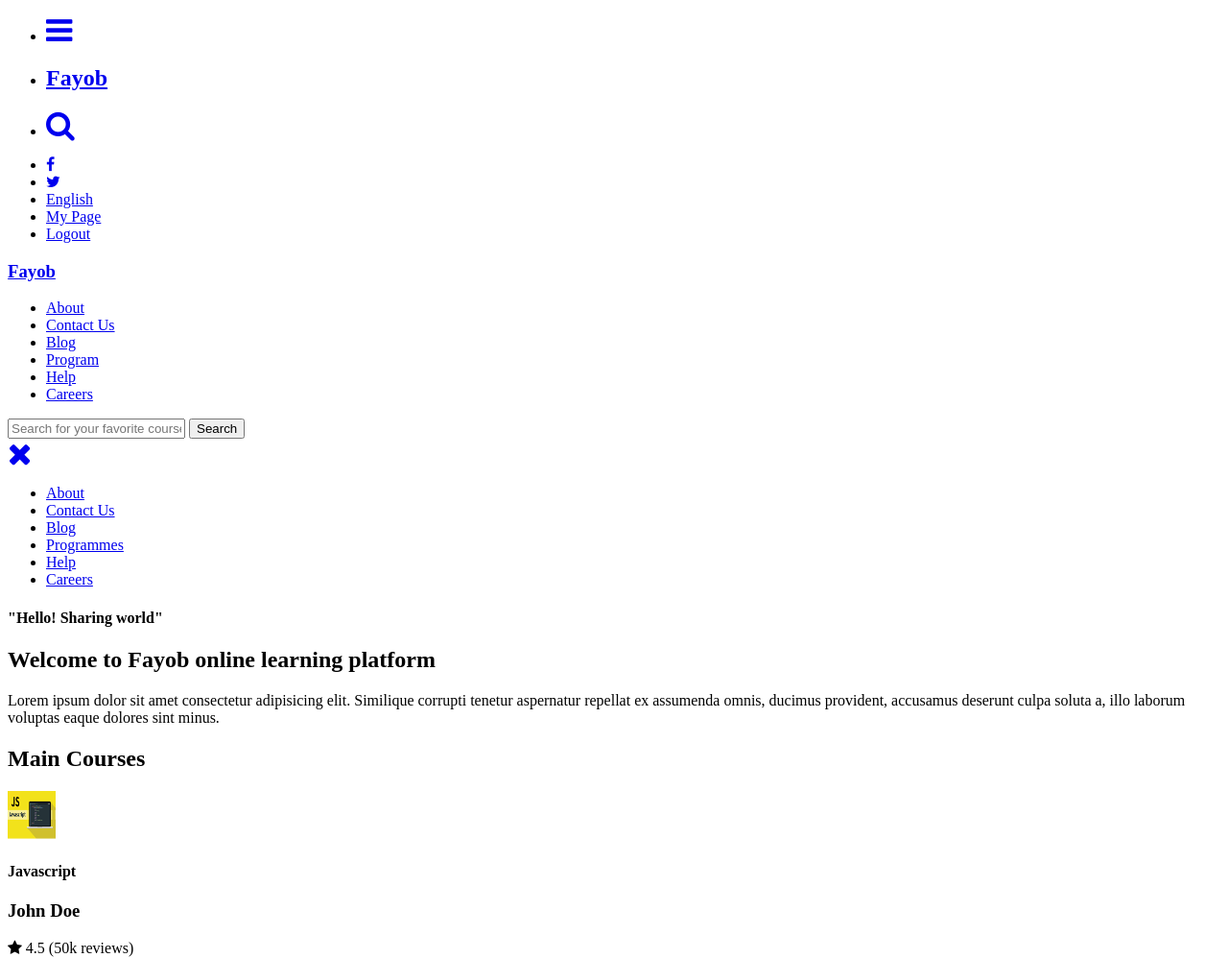
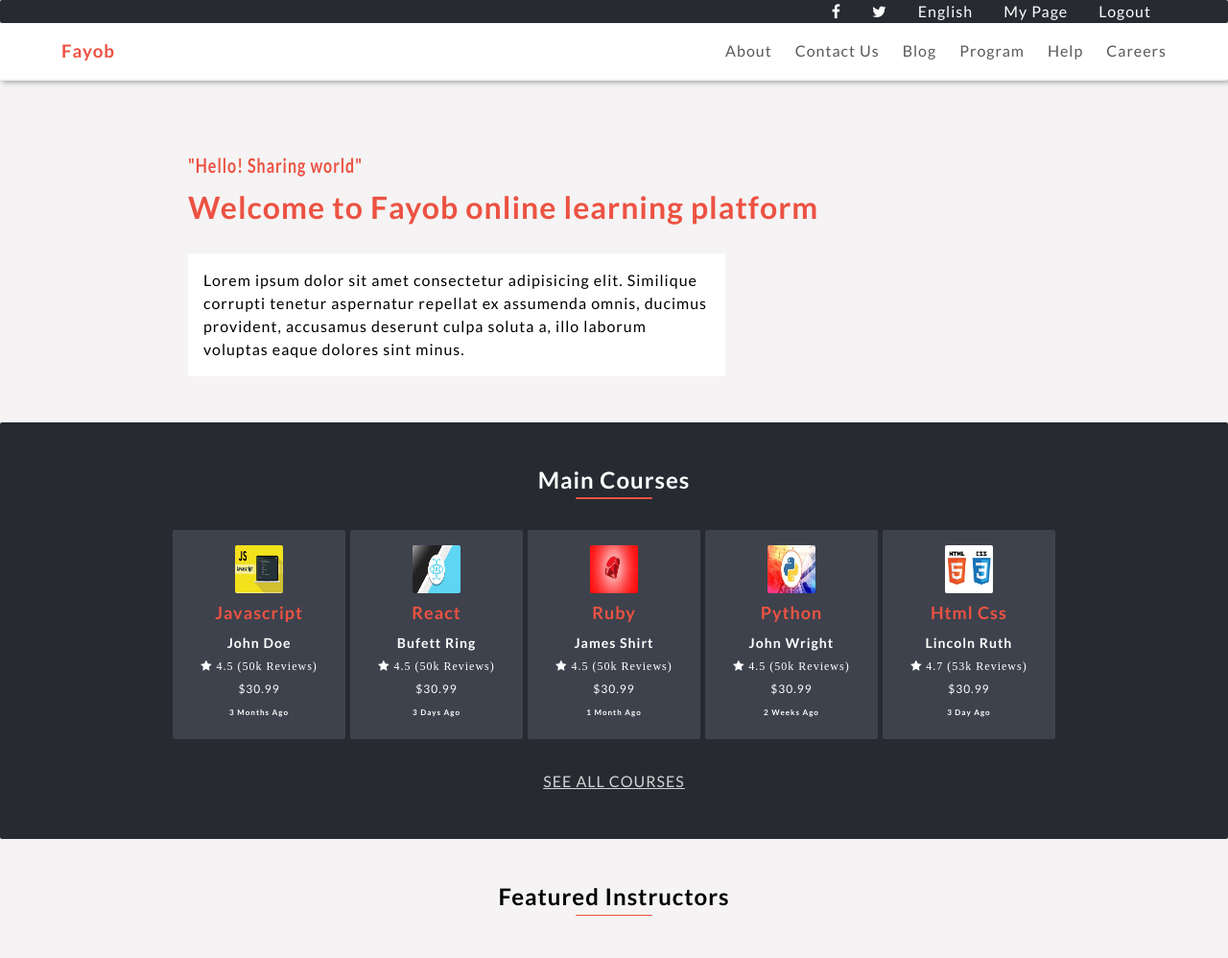
Before and after one commit to Fayob/html-css-js-capstone-project, a website: page index.html in a window 1280 px wide. Shown: the top 998 px of the page at 96% size. Drawn offline with nearby package versions, Linux system fonts and the light colour scheme; files that its build step writes are made by us from their sources; the site is published under a folder, as on GitHub Pages, so addresses that start at the root find nothing.

Commit message:
Fix link issues

```diff
--- a/about.html
+++ b/about.html
@@ -13,7 +13,7 @@
       rel="stylesheet"
       href="https://cdnjs.cloudflare.com/ajax/libs/font-awesome/4.7.0/css/font-awesome.min.css"
     />
-    <link rel="stylesheet" href="/css/main.css" />
+    <link rel="stylesheet" href="./css/main.css" />
   </head>
   <body>
     <nav class="navbar">
@@ -23,7 +23,7 @@
           ></i></a>
         </li>
         <li class="navbar_list">
-          <a href="/index.html" class="logo"><h1>Fayob</h1> </a>
+          <a href="./index.html" class="logo"><h1>Fayob</h1> </a>
         </li>
         <li class="navbar_list">
           <a href="#"><i aria-hidden="true"></i></a>
@@ -55,11 +55,11 @@
       </div>
       <section class="desktop_nav">
         <div>
-          <a href="/main.html" class="logo"><h1>Fayob</h1> </a>
+          <a href="./index.html" class="logo"><h1>Fayob</h1> </a>
         </div>
         <div>
           <ul class="desktop_nav_lists">
-            <li class="desktop_nav_list"><a href="/about.html">About</a></li>
+            <li class="desktop_nav_list"><a href="./about.html">About</a></li>
             <li class="desktop_nav_list"><a href="#">Contact Us</a></li>
             <li class="desktop_nav_list"><a href="#">Blog</a></li>
             <li class="desktop_nav_list"><a href="#">Program</a></li>
@@ -76,7 +76,7 @@
         ><i class="fa fa-close fa-2x" id="close_bar" aria-hidden="true"></i
       ></a>
       <ul>
-        <li><a href="/about.html">About</a></li>
+        <li><a href="./about.html">About</a></li>
         <li><a href="#">Contact Us</a></li>
         <li><a href="#">Blog</a></li>
         <li><a href="#">Programmes</a></li>
@@ -243,5 +243,5 @@
         </div>
     </footer>
   </body>
-  <script src="/main.js"></script>
+  <script src="./main.js"></script>
 </html>
--- a/index.html
+++ b/index.html
@@ -13,7 +13,7 @@
       rel="stylesheet"
       href="https://cdnjs.cloudflare.com/ajax/libs/font-awesome/4.7.0/css/font-awesome.min.css"
     />
-    <link rel="stylesheet" href="/css/main.css" />
+    <link rel="stylesheet" href="./css/main.css" />
   </head>
   <body>
     <!-- NavBar Section-->
@@ -25,7 +25,7 @@
           ></a>
         </li>
         <li class="navbar_list">
-          <a href="/index.html" class="logo"><h1>Fayob</h1> </a>
+          <a href="./index.html" class="logo"><h1>Fayob</h1> </a>
         </li>
         <li class="navbar_list">
           <a href="#"
@@ -58,11 +58,11 @@
       </div>
       <section class="desktop_nav">
         <div>
-          <a href="/main.html" class="logo"><h1>Fayob</h1> </a>
+          <a href="./index.html" class="logo"><h1>Fayob</h1> </a>
         </div>
         <div>
           <ul class="desktop_nav_lists">
-            <li class="desktop_nav_list"><a href="/about.html">About</a></li>
+            <li class="desktop_nav_list"><a href="./about.html">About</a></li>
             <li class="desktop_nav_list"><a href="#">Contact Us</a></li>
             <li class="desktop_nav_list"><a href="#">Blog</a></li>
             <li class="desktop_nav_list"><a href="#">Program</a></li>
@@ -83,7 +83,7 @@
         ><i class="fa fa-close fa-2x" id="close_bar" aria-hidden="true"></i
       ></a>
       <ul>
-        <li><a href="/about.html">About</a></li>
+        <li><a href="./about.html">About</a></li>
         <li><a href="#">Contact Us</a></li>
         <li><a href="#">Blog</a></li>
         <li><a href="#">Programmes</a></li>
@@ -126,7 +126,7 @@
               />
               <h4>Javascript</h4>
             </div>
-            <div class=".course_card_details">
+            <div class="course_card_details">
               <h3>John Doe</h3>
               <i class="fa fa-star" aria-hidden="true"> 4.5 (50k reviews) </i>
               <p class="price">$30.99</p>
@@ -144,7 +144,7 @@
               />
               <h4>React</h4>
             </div>
-            <div class=".course_card_details">
+            <div class="course_card_details">
               <h3>Bufett Ring</h3>
               <i class="fa fa-star" aria-hidden="true"> 4.5 (50k reviews) </i>
               <p class="price">$30.99</p>
@@ -162,7 +162,7 @@
               />
               <h4>Ruby</h4>
             </div>
-            <div class=".course_card_details">
+            <div class="course_card_details">
               <h3>James shirt</h3>
               <i class="fa fa-star" aria-hidden="true"> 4.5 (50k reviews) </i>
               <p class="price">$30.99</p>
@@ -180,7 +180,7 @@
               />
               <h4>Python</h4>
             </div>
-            <div class=".course_card_details">
+            <div class="course_card_details">
               <h3>John wright</h3>
               <i class="fa fa-star" aria-hidden="true"> 4.5 (50k reviews) </i>
               <p class="price">$30.99</p>
@@ -198,7 +198,7 @@
               />
               <h4>Html Css</h4>
             </div>
-            <div class=".course_card_details">
+            <div class="course_card_details">
               <h3>Lincoln Ruth</h3>
               <i class="fa fa-star" aria-hidden="true"> 4.7 (53k reviews) </i>
               <p class="price">$30.99</p>
@@ -344,5 +344,5 @@
       </div>
     </footer>
   </body>
-  <script src="/main.js"></script>
+  <script src="./main.js"></script>
 </html>
```
